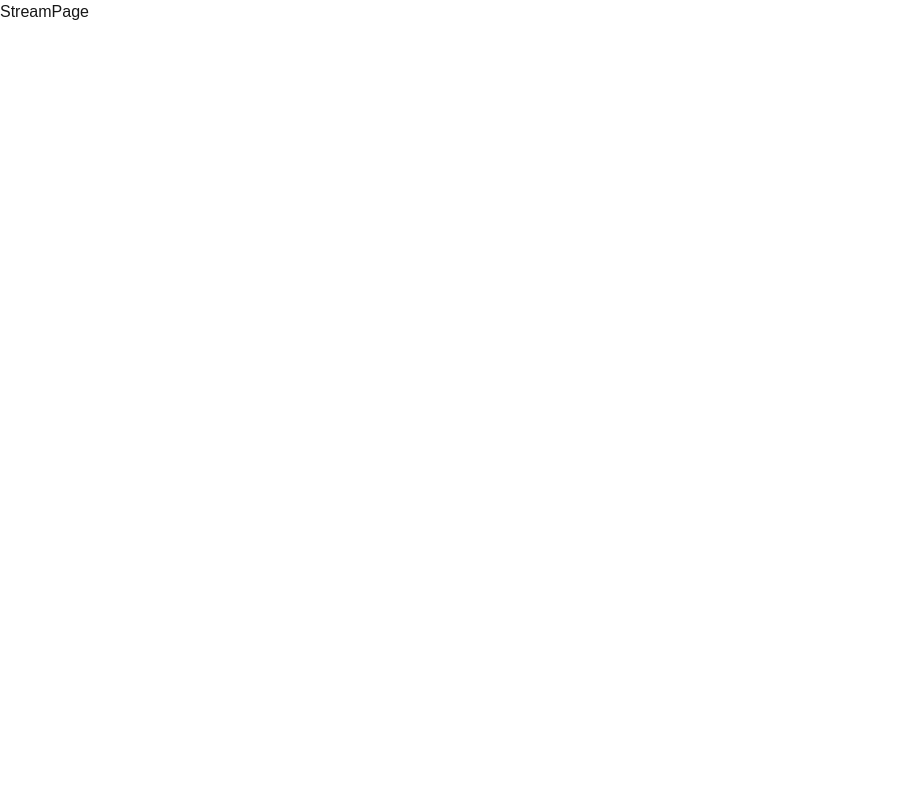
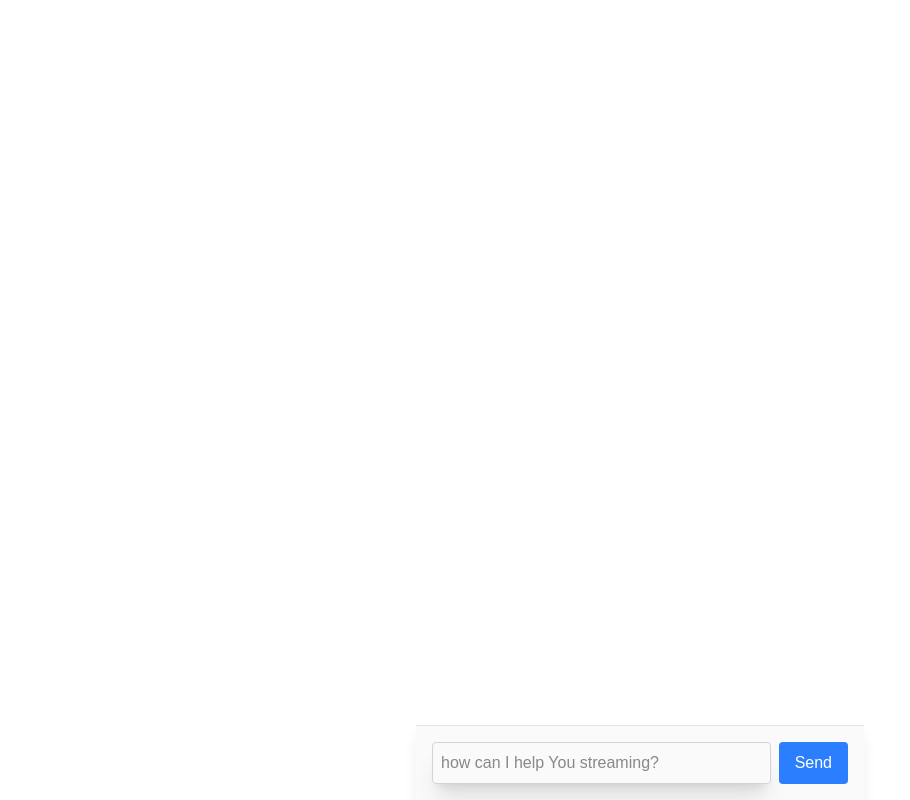
Before and after one commit to YuriyPilipenkoKH/ai-tools, a Next.js app: page /ui/stream in a window 1280 px wide. Shown: the whole page, without its empty margins (0-910 px from the left). Built offline with nearby package versions, Linux system fonts and the light colour scheme.

Commit message:
updated stream page

```diff
--- a/src/app/ui/stream/page.tsx
+++ b/src/app/ui/stream/page.tsx
@@ -1,8 +1,66 @@
 "use client"
 
+import { useState } from "react"
+
 function StreamPage() {
+    const [prompt, setPrompt] = useState("") // state for input field
+    const [completion, setCompletion] = useState("")// state for response from API
+    const [isLoading, setIsLoading] = useState(false) // state for loading
+    const [error, setError] = useState<string | null>(null) // state for error handling
+
+    const complete = async (e: React.FormEvent) => {
+      e.preventDefault()
+      setIsLoading(true)
+      setPrompt("")
+      try {
+        const response = await fetch('/api/completion', {
+          method: 'POST',
+          headers: {  'Content-Type': 'application/json' },
+          body: JSON.stringify({ prompt })
+        })
+        const data = await response.json()
+        if (!response.ok) {
+          throw new Error(data.error || 'Something went wrong')
+        }
+        setCompletion(data.text)
+        }
+      catch (error) {
+        console.log(error);
+        if (error instanceof Error) {
+          setError(error.message || 'Something went wrong, please try again.')
+        }
+      }
+      finally{
+        setIsLoading(false)
+      }
+
+    }
+
   return (
-    <div>StreamPage</div>
+        <div className='chat-container'>
+        {error && <div className='chat-error'>{error}</div>}
+        {isLoading ? (
+            <div>Loading...</div>
+          ) : completion ? (
+            <div className='chat-loading'>{completion}</div>
+          ) : null}
+      <form
+      onSubmit={complete}
+      className='chat-form'>
+        <div className='input-container'>
+          <input
+          value={prompt}
+          onChange={(e) => setPrompt(e.target.value)}
+          type="text"
+          placeholder="how can I help You streaming?"
+          className='chat-input'/>
+          <button type="submit"
+           className='chat-button'>
+            Send
+          </button>
+        </div>
+      </form>
+    </div>
   )
 }
 
```
